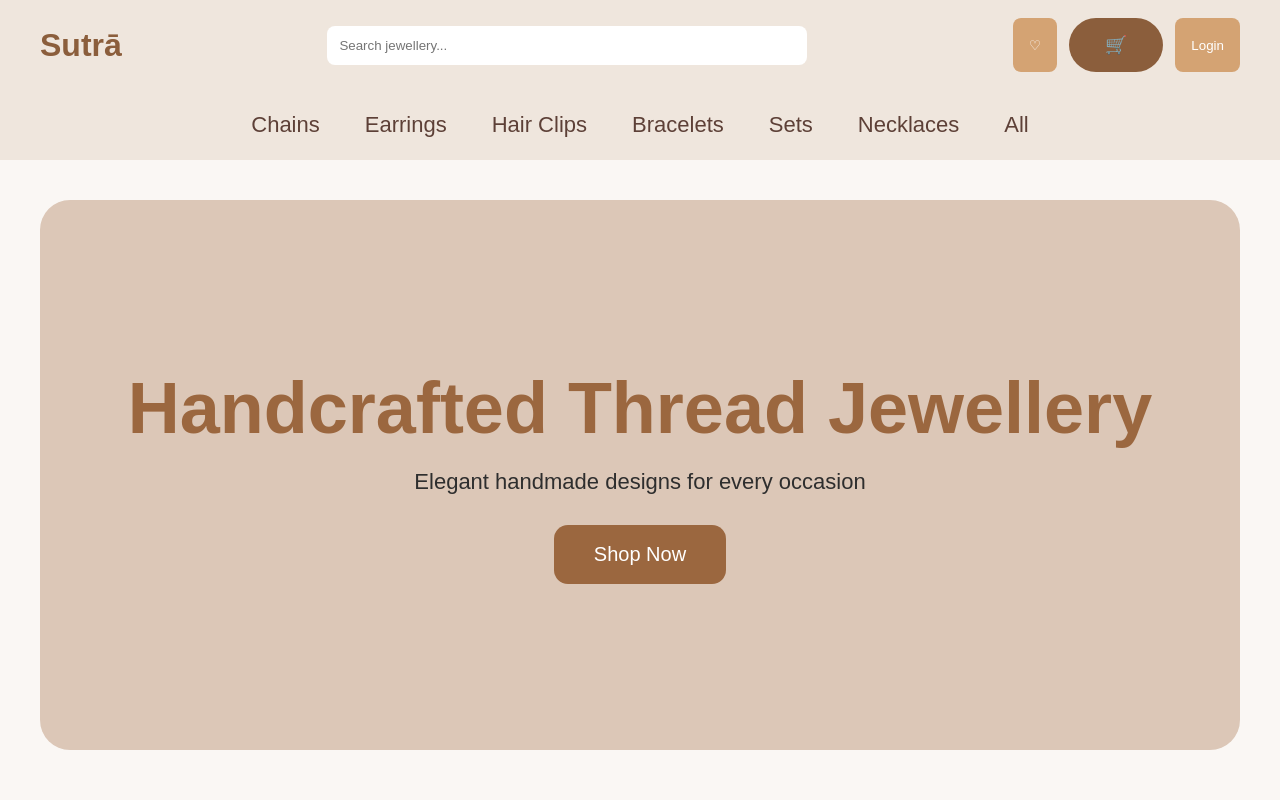
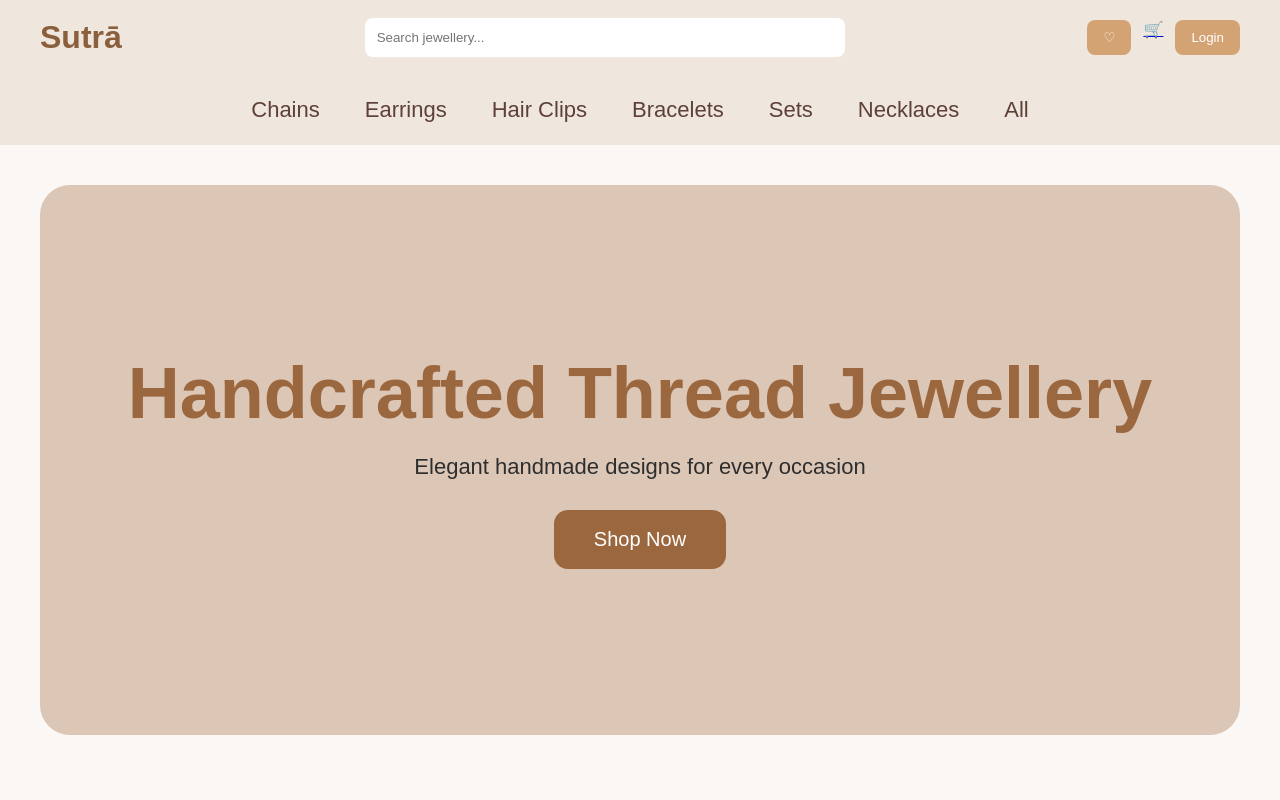
Before and after one commit to an2sh4a/Sutra, a React (Create React App) app in the folder sutra/: page / in a window 1280 px wide. Shown: the top 800 px of the page. Built offline with nearby package versions, Linux system fonts and the light colour scheme; no server answers; the database is empty.

Commit message:
Updated search bar section

```diff
--- a/sutra/src/components/Navbar.jsx
+++ b/sutra/src/components/Navbar.jsx
@@ -1,7 +1,7 @@
 import './Navbar.css'
 import { Link } from 'react-router-dom'
 
-function Navbar() {
+function Navbar({ search, setSearch }) {
 
   return (
 
@@ -15,13 +15,15 @@ function Navbar() {
         type="text"
         placeholder="Search jewellery..."
         className="search-bar"
+        value={search}
+        onChange={(e)=>setSearch(e.target.value)}
       />
 
       <div className="nav-icons">
 
         <button>♡</button>
 
-        <Link to="/cart" className="cart-btn">
+        <Link to="/cart" className="cart-link">
           🛒
         </Link>
 
--- a/sutra/src/pages/Home.jsx
+++ b/sutra/src/pages/Home.jsx
@@ -10,54 +10,89 @@ import CustomerWords from '../components/CustomerWords'
 
 function Home() {
 
-  const [products, setProducts] = useState([])
-  const [filteredProducts, setFilteredProducts] = useState([])
+  const [products,setProducts]=useState([])
+  const [filteredProducts,setFilteredProducts]=useState([])
+  const [search,setSearch]=useState("")
 
-  useEffect(() => {
+  useEffect(()=>{
     fetchProducts()
-  }, [])
+  },[])
 
-  async function fetchProducts() {
+  useEffect(()=>{
 
-    const { data, error } = await supabase
-      .from('products')
-      .select('*')
+    const filtered=products.filter((item)=>
+
+      item.name.toLowerCase()
+      .includes(search.toLowerCase())
+
+    )
+
+    setFilteredProducts(filtered)
+
+  },[search,products])
+
+
+  async function fetchProducts(){
+
+    const {data,error}=await supabase
+    .from('products')
+    .select('*')
 
     if(data){
+
       setProducts(data)
       setFilteredProducts(data)
+
     }
 
     if(error){
+
       console.log(error)
+
     }
+
   }
+
 
   function filterCategory(category){
 
-    if(category === 'All'){
+    if(category==="All"){
+
       setFilteredProducts(products)
       return
+
     }
 
-    const filtered = products.filter(
-      (item) => item.category === category
+    const filtered=products.filter(
+
+      (item)=>
+
+      item.category===category
+
     )
 
     setFilteredProducts(filtered)
+
   }
 
-  return (
+  return(
 
     <div>
 
-      <Navbar />
+      <Navbar
+        search={search}
+        setSearch={setSearch}
+      />
 
-      <CategoryBar filterCategory={filterCategory} />
+      <CategoryBar
+        filterCategory={filterCategory}
+      />
 
       <Hero />
 
-      <ProductGrid products={filteredProducts} />
+      <ProductGrid
+        products={filteredProducts}
+      />
 
       <CustomerWords />
 
```
